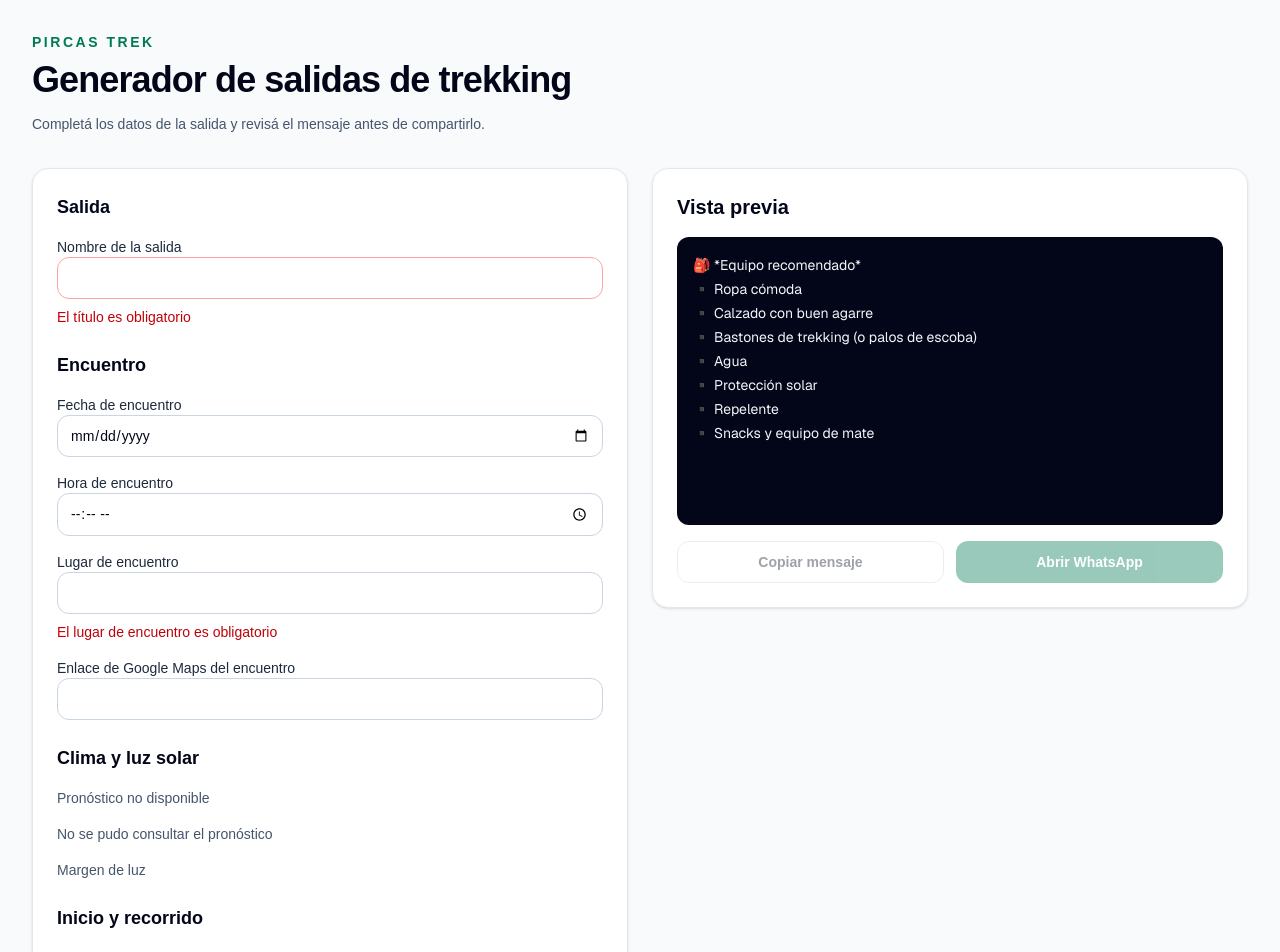
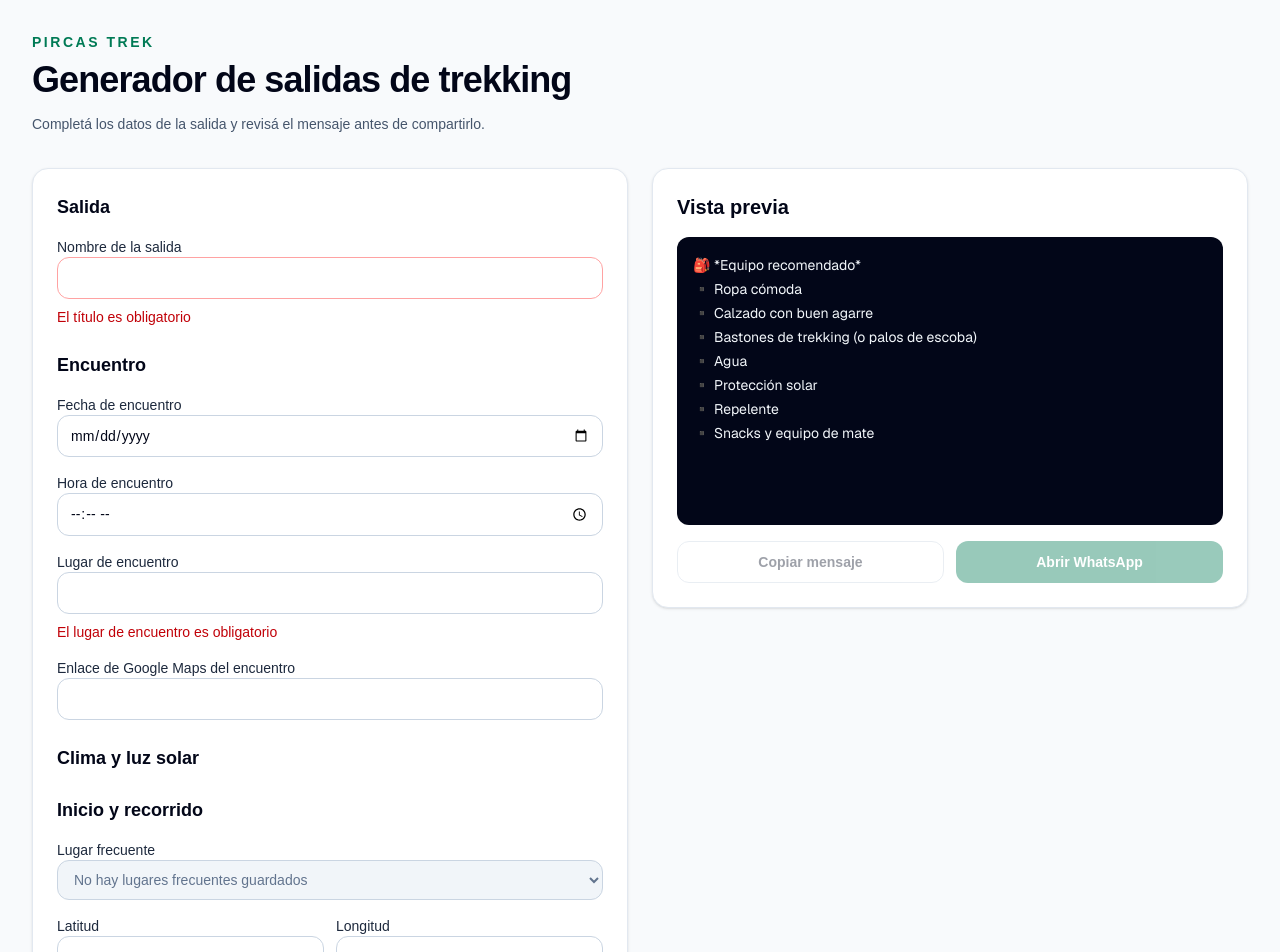
Before and after one commit to m415x/trekking-outing-message-generator, a Next.js app: page / in a window 1280 px wide. Shown: the top 952 px of the page. Built offline with nearby package versions, Linux system fonts and the light colour scheme.

Commit message:
feat(TOMG-28): render provider-neutral outing conditions

```diff
--- a/components/outing-editor.tsx
+++ b/components/outing-editor.tsx
@@ -18,13 +18,15 @@ import {
 import { addCustomRequirement, setEstimatedDuration, setMeetingDate } from "../lib/outing-editor-state"
 import { toggleRequirement } from "../lib/outing-form"
 import { getValidationPresentation } from "../lib/validation-presentation"
+import type { OutingConditions } from "../lib/outing-conditions"
 import { MessagePreview } from "./message-preview"
 
 export interface OutingEditorProps {
   frequentPlaces?: FrequentPlaceEditorPort
+  conditions?: OutingConditions
 }
 
-export function OutingEditor({ frequentPlaces }: OutingEditorProps) {
+export function OutingEditor({ frequentPlaces, conditions }: OutingEditorProps) {
   const [event, setEvent] = useState<TrekkingEvent>(() => createEmptyTrekkingEvent())
   const [customRequirement, setCustomRequirement] = useState("")
   const [selectedPlaceId, setSelectedPlaceId] = useState<string | null>(null)
@@ -164,9 +166,25 @@ export function OutingEditor({ frequentPlaces }: OutingEditorProps) {
 
         <fieldset className="space-y-4">
           <legend className="text-lg font-semibold text-slate-950">Clima y luz solar</legend>
-          <p className="text-sm text-slate-600">Pronóstico no disponible</p>
-          <p className="text-sm text-slate-600">No se pudo consultar el pronóstico</p>
-          <p className="text-sm text-slate-600">Margen de luz</p>
+          {conditions?.forecastStatus === "available" && (
+            <div className="space-y-2 text-sm text-slate-600">
+              <p>Temperatura: {conditions.weather.temperatureC} °C</p>
+              <p>Amanecer: {conditions.sunrise.time}</p>
+              <p>Atardecer: {conditions.sunset.time}</p>
+              <p>Margen de luz</p>
+            </div>
+          )}
+          {conditions?.forecastStatus === "unavailable" && (
+            <div className="space-y-2 text-sm text-slate-600">
+              <p>Pronóstico no disponible</p>
+              <p>Amanecer: {conditions.sunrise.time}</p>
+              <p>Atardecer: {conditions.sunset.time}</p>
+              <p>Margen de luz</p>
+            </div>
+          )}
+          {conditions?.forecastStatus === "error" && (
+            <p className="text-sm text-slate-600">No se pudo consultar el pronóstico</p>
+          )}
         </fieldset>
 
         <fieldset className="space-y-4">
```
